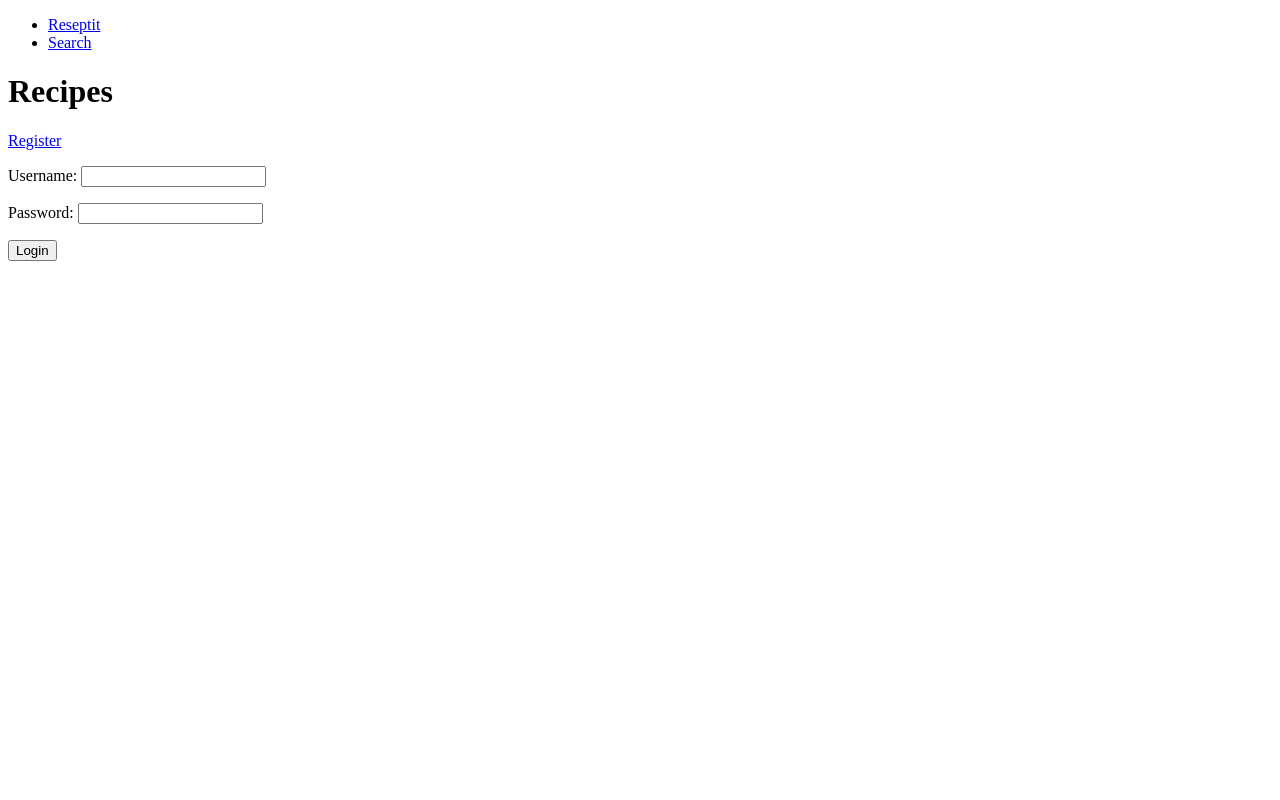
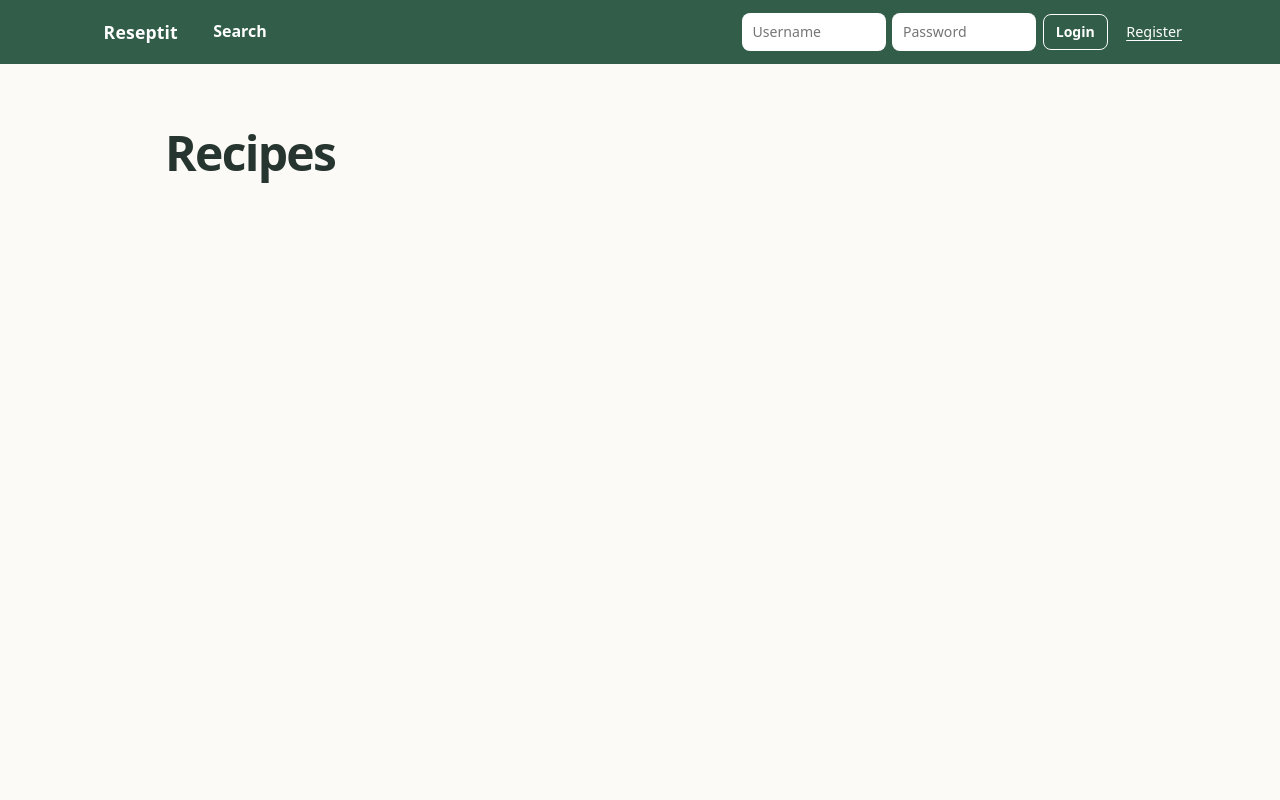
Before and after one commit to jersetala/reseptit, a Flask app: page / in a window 1280 px wide. Run offline with Flask 3, Linux system fonts and the light colour scheme; data that the repository does not hold is empty; parts of the project's set-up code (start-up, migrations or seed data) failed here and were passed over.

Commit message:
Add navigation and base application styling

```diff
--- /dev/null
+++ b/static/main.css
@@ -0,0 +1,318 @@
+:root {
+    color-scheme: light;
+    --color-ink: #26352f;
+    --color-muted: #66736c;
+    --color-paper: #fbfaf6;
+    --color-surface: #ffffff;
+    --color-surface-soft: #f1f3ed;
+    --color-border: #dce2d8;
+    --color-primary: #315d49;
+    --color-primary-hover: #244735;
+    --color-accent: #bb6448;
+    --color-danger: #a53d36;
+    --shadow-card: 0 8px 24px rgb(34 54 43 / 7%);
+    --radius-card: 14px;
+    --radius-control: 8px;
+    font-family: system-ui, -apple-system, BlinkMacSystemFont, "Segoe UI", sans-serif;
+    font-synthesis: none;
+    text-rendering: optimizeLegibility;
+}
+
+* {
+    box-sizing: border-box;
+}
+
+body {
+    min-width: 320px;
+    min-height: 100vh;
+    margin: 0;
+    background: var(--color-paper);
+    color: var(--color-ink);
+    line-height: 1.6;
+}
+
+a {
+    color: var(--color-primary);
+    text-decoration-thickness: 1px;
+    text-underline-offset: 0.18em;
+}
+
+a:hover {
+    color: var(--color-primary-hover);
+}
+
+button,
+input,
+select,
+textarea {
+    font: inherit;
+}
+
+button,
+input[type="submit"] {
+    min-height: 2.7rem;
+    padding: 0.55rem 1rem;
+    border: 1px solid var(--color-primary);
+    border-radius: var(--radius-control);
+    background: var(--color-primary);
+    color: #fff;
+    cursor: pointer;
+    font-weight: 650;
+    transition: background-color 140ms ease, border-color 140ms ease, transform 140ms ease;
+}
+
+button:hover,
+input[type="submit"]:hover {
+    border-color: var(--color-primary-hover);
+    background: var(--color-primary-hover);
+}
+
+button:active,
+input[type="submit"]:active {
+    transform: translateY(1px);
+}
+
+button:focus-visible,
+input:focus-visible,
+select:focus-visible,
+textarea:focus-visible,
+a:focus-visible {
+    outline: 3px solid #d59a68;
+    outline-offset: 3px;
+}
+
+input[type="text"],
+input[type="password"],
+input[type="search"],
+select,
+textarea {
+    width: 100%;
+    min-height: 2.7rem;
+    padding: 0.65rem 0.75rem;
+    border: 1px solid #c8d1c7;
+    border-radius: var(--radius-control);
+    background: var(--color-surface);
+    color: var(--color-ink);
+}
+
+textarea {
+    min-height: 8rem;
+    resize: vertical;
+}
+
+select[multiple] {
+    min-height: 7rem;
+}
+
+label {
+    display: block;
+    margin-bottom: 0.35rem;
+    color: var(--color-ink);
+    font-size: 0.94rem;
+    font-weight: 650;
+}
+
+h1,
+h2,
+h3,
+p {
+    margin-top: 0;
+}
+
+h1,
+h2,
+h3 {
+    line-height: 1.2;
+}
+
+h1 {
+    margin-bottom: 1rem;
+    font-size: clamp(2rem, 5vw, 3rem);
+    letter-spacing: -0.035em;
+}
+
+h2 {
+    margin-bottom: 1rem;
+    font-size: clamp(1.35rem, 3vw, 1.75rem);
+    letter-spacing: -0.02em;
+}
+
+.site-navigation {
+    background: var(--color-primary);
+    color: #fff;
+}
+
+.site-navigation__inner {
+    display: flex;
+    width: min(100% - 2rem, 1100px);
+    min-height: 4rem;
+    align-items: center;
+    justify-content: space-between;
+    gap: 1rem;
+    margin: 0 auto;
+}
+
+.site-navigation__links {
+    display: flex;
+    width: auto;
+    min-height: 4rem;
+    align-items: center;
+    gap: 0.5rem;
+    margin: 0;
+    padding: 0;
+    list-style: none;
+}
+
+.site-navigation__links a {
+    display: inline-flex;
+    min-height: 2.6rem;
+    align-items: center;
+    padding: 0.45rem 0.85rem;
+    border-radius: 999px;
+    color: #fff;
+    font-weight: 650;
+    text-decoration: none;
+}
+
+.site-navigation__links li:first-child a {
+    font-size: 1.1rem;
+    letter-spacing: 0.01em;
+}
+
+.site-navigation__links a:hover,
+.site-navigation__links a:focus-visible {
+    background: rgb(255 255 255 / 14%);
+}
+
+.site-navigation__account {
+    display: flex;
+    align-items: center;
+    justify-content: flex-end;
+    gap: 0.65rem;
+}
+
+.site-login-form {
+    display: grid;
+    grid-template-columns: minmax(7rem, 9rem) minmax(7rem, 9rem) auto;
+    align-items: center;
+    gap: 0.4rem;
+}
+
+.site-login-form input {
+    width: 100%;
+    min-width: 0;
+    min-height: 2.3rem;
+    padding: 0.4rem 0.6rem;
+    border-color: rgb(255 255 255 / 35%);
+    font-size: 0.88rem;
+}
+
+.site-login-form button {
+    min-height: 2.3rem;
+    padding: 0.35rem 0.75rem;
+    border-color: #fff;
+    background: transparent;
+    font-size: 0.88rem;
+}
+
+.site-login-form button:hover {
+    border-color: #fff;
+    background: rgb(255 255 255 / 14%);
+}
+
+.site-navigation__account-link,
+.site-navigation__account-status {
+    color: #fff;
+    font-size: 0.9rem;
+    white-space: nowrap;
+}
+
+.site-navigation__account-link {
+    padding: 0.35rem 0.5rem;
+}
+
+.site-navigation__account-status a {
+    color: #fff;
+    font-weight: 700;
+}
+
+.visually-hidden {
+    position: absolute;
+    width: 1px;
+    height: 1px;
+    overflow: hidden;
+    clip: rect(0, 0, 0, 0);
+    white-space: nowrap;
+    clip-path: inset(50%);
+}
+
+.main-content {
+    width: min(100% - 2rem, 1100px);
+    margin: 0 auto;
+    padding: clamp(1.5rem, 5vw, 3.75rem) 0 4rem;
+}
+
+.page {
+    max-width: 850px;
+    margin: 0 auto;
+}
+
+.page-header {
+    margin-bottom: 1.75rem;
+}
+
+.page--home,
+.page--search {
+    max-width: 950px;
+}
+
+.account-panel,
+.search-panel,
+.registration-panel,
+.confirmation-panel,
+.recipe-create,
+.recipe-edit-panel,
+.comment-edit-panel,
+.comment-create,
+.user-profile__bio-form {
+    margin-bottom: 2rem;
+    padding: clamp(1rem, 3vw, 1.5rem);
+    border: 1px solid var(--color-border);
+    border-radius: var(--radius-card);
+    background: var(--color-surface);
+    box-shadow: var(--shadow-card);
+}
+
+.account-panel__register-link {
+    display: inline-block;
+    margin-bottom: 1rem;
+    font-weight: 650;
+}
+
+.account-panel__status {
+    margin: 0;
+}
+
+.login-form,
+.registration-form,
+.recipe-form,
+.comment-form,
+.user-profile__bio-form {
+    display: grid;
+    gap: 1rem;
+}
+
+.form-field {
+    margin: 0;
+}
+
+.recipe-form__content textarea,
+.comment-form__content textarea {
+    display: block;
+}
+
+.recipe-feed,
+.search-results,
+.user-profile__recipes {
+    margin-top: 2.5rem;
+}
--- a/templates/index.html
+++ b/templates/index.html
@@ -9,29 +9,6 @@
         <header class="page-header">
             <h1>Recipes</h1>
         </header>
-
-        <section class="account-panel">
-            {% if not session.user_id %}
-                <a class="account-panel__register-link" href="/register">Register</a>
-                <form class="login-form" action="/login" method="post">
-                    <p class="form-field">
-                        <label for="username">Username:</label>
-                        <input type="text" name="username" required />
-                    </p>
-                    <p class="form-field">
-                        <label for="password">Password:</label>
-                        <input type="password" name="password" required />
-                    </p>
-                    <input type="submit" value="Login" />
-                </form>
-            {% else %}
-                <p class="account-panel__status">
-                    You have logged in as
-                    <a href="/user/{{ session.user_id }}">{{ session.username }}</a>.
-                    <a href="/logout">Logout</a>
-                </p>
-            {% endif %}
-        </section>
 
         <section class="recipe-feed">
             {% from "_recipe_render.html" import display_recipe %}
--- a/templates/layout.html
+++ b/templates/layout.html
@@ -2,12 +2,14 @@
 <html lang="en">
     <head>
         <meta charset="UTF-8">
-        <title>{% block title %}Reseptit{% endblock %}</title>
+        <title>{% block title %}{% endblock %}</title>
         {% block head %}
         {% endblock %}
+        <link rel="stylesheet" href="/static/main.css">
     </head>
     <body>
         <nav class="site-navigation">
+            <div class="site-navigation__inner">
                 <ul class="site-navigation__links">
                     <li><a href="/">Reseptit</a></li>
                     <li><a href="/search">Search</a></li>
@@ -15,6 +17,24 @@
                         <li><a href="/user/{{ session.user_id }}">My page</a></li>
                     {% endif %}
                 </ul>
+                <div class="site-navigation__account">
+                    {% if session.get("user_id") is not none %}
+                        <span class="site-navigation__account-status">
+                            Signed in as <a href="/user/{{ session.user_id }}">{{ session.username }}</a>
+                        </span>
+                        <a class="site-navigation__account-link" href="/logout">Logout</a>
+                    {% else %}
+                        <form class="site-login-form" action="/login" method="post">
+                            <label class="visually-hidden" for="nav-username">Username</label>
+                            <input id="nav-username" type="text" name="username" placeholder="Username" autocomplete="username" required>
+                            <label class="visually-hidden" for="nav-password">Password</label>
+                            <input id="nav-password" type="password" name="password" placeholder="Password" autocomplete="current-password" required>
+                            <button type="submit">Login</button>
+                        </form>
+                        <a class="site-navigation__account-link" href="/register">Register</a>
+                    {% endif %}
+                </div>
+            </div>
         </nav>
         {% with messages = get_flashed_messages() %}
             {% if messages %}
```
Lines whose indentation alone changed are shown as unchanged.
